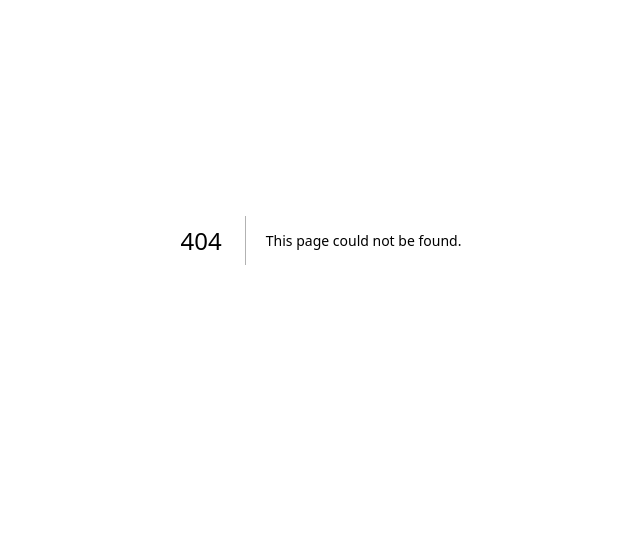
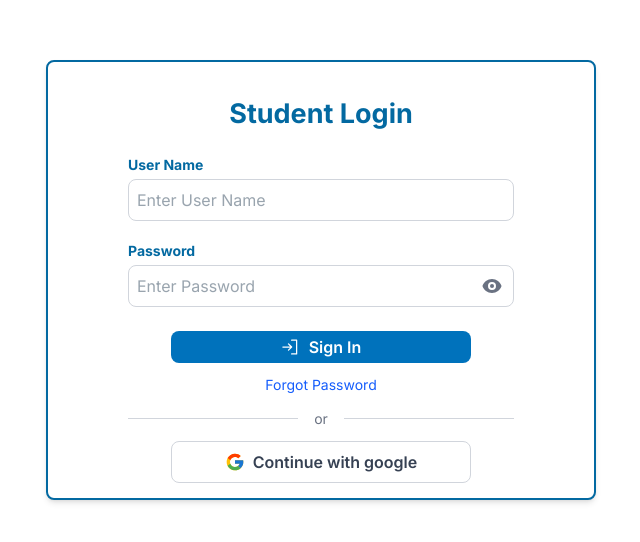
Before and after one commit to Abhirsr/Student_portal_Scsvmv, a Next.js app in the folder scsvmvportal/: page /Login in a window 1280 px wide. Before the commit this address had no page. Shown: the part 160-702 px from the top of the page, without its empty margins (319-959 px from the left). Built offline with nearby package versions, Linux system fonts and the light colour scheme.

Commit message:
added react icons

```diff
--- a/scsvmvportal/package.json
+++ b/scsvmvportal/package.json
@@ -16,6 +16,7 @@
     "next": "15.4.6",
     "react": "19.1.0",
     "react-dom": "19.1.0",
+    "react-icons": "^5.5.0",
     "tailwind-merge": "^3.3.1"
   },
   "devDependencies": {
--- /dev/null
+++ b/scsvmvportal/src/app/Login/page.tsx
@@ -0,0 +1,14 @@
+// src/app/login/page.tsx
+
+import type { Metadata } from 'next';
+import LoginForm from '@/components/ui/LoginForm'; // Import our new component
+
+// Export metadata from the Server Component
+export const metadata: Metadata = {
+  title: 'Student Portal Login',
+};
+
+// This is now a simple Server Component that renders the form
+export default function LoginPage() {
+  return <LoginForm />;
+}
--- /dev/null
+++ b/scsvmvportal/src/components/ui/LoginForm.tsx
@@ -0,0 +1,108 @@
+"use client";
+
+import React, { useState } from 'react';
+import type { Metadata } from "next";
+
+// 👉 Import icons from react-icons
+import { FcGoogle } from 'react-icons/fc';
+import { HiEye, HiEyeOff } from 'react-icons/hi';
+import {PiSignIn} from 'react-icons/pi';
+
+export const metadata: Metadata = {
+  title: "Login to Your Account",
+};
+
+export default function LoginForm() {
+  const [showPassword, setShowPassword] = useState(false);
+
+  return (
+    <div className="flex min-h-screen items-center justify-center bg-white">
+      <div className="w-full max-w-[550px] mt-[80px] mx-auto py-5 h-full max-h-[440px] rounded-md border-[#0369A1] border-2 bg-white shadow-md ">
+
+        <h2 className="mb-2 text-center text-[27px] font-bold text-[#0369A1] p-3">
+          Student Login
+        </h2>
+
+        <form>
+          <div className="space-y-5 px-20">
+            <div>
+              <label
+                htmlFor="username"
+                className="mb-1 block text-sm font-bold text-[#0369A1]"
+              >
+                User Name
+              </label>
+              <input
+                type="text"
+                id="username"
+                placeholder="Enter User Name"
+                className="w-full rounded-md border border-gray-300 p-2 focus:border-blue-500 focus:ring-blue-500 text-[#34495E]"
+              />
+            </div>
+
+            <div>
+              <label
+                htmlFor="password"
+                className="mb-1 block text-sm font-bold text-[#0369A1]"
+              >
+                Password
+              </label>
+              <div className="relative">
+                <input
+                  type={showPassword ? 'text' : 'password'}
+                  id="password"
+                  placeholder="Enter Password"
+                  className="w-full rounded-md border border-gray-300 p-2 pr-10 focus:border-blue-500 focus:ring-blue-500 text-[#34495E]"
+                />
+                <button
+                  type="button"
+                  onClick={() => setShowPassword(!showPassword)}
+                  className="absolute inset-y-0 right-0 flex items-center pr-3"
+                >
+                  {showPassword ? (
+                    <HiEyeOff className="h-5 w-5 text-gray-500" />
+                  ) : (
+                    <HiEye className="h-5 w-5 text-gray-500" />
+                  )}
+                </button>
+              </div>
+            </div>
+          </div>
+
+          <div className="flex justify-center mt-6">
+            <button
+              type="submit"
+              className="flex w-[300px] items-center justify-center space-x-2 rounded-md bg-[#0072bc] p-1 px-1 font-semibold text-white hover:bg-[#0369A1]"
+            >
+                <PiSignIn className="h-5 w-5" />
+              <span>Sign In</span>
+            </button>
+          </div>
+        </form>
+
+        <div className="mt-0.5 text-center p-[1px]">
+          <a href="#" className="text-sm text-blue-600 p-0.25 hover:underline mt-2 block">
+            Forgot Password
+          </a>
+        </div>
+
+        <div className="my-3 flex items-center px-20">
+          <div className="flex-grow border-t border-gray-300"></div>
+          <span className="mx-4 flex-shrink text-sm text-gray-500">or</span>
+          <div className="flex-grow border-t border-gray-300"></div>
+        </div>
+
+        <div className="flex justify-center">
+          <button
+            type="button"
+            className="flex w-[300px] items-center justify-center space-x-2 rounded-md border border-gray-300 bg-white p-2 font-semibold text-gray-700 hover:bg-blue-100"
+          >
+            <FcGoogle className="h-5 w-5" />
+            <span>Continue with google</span>
+          </button>
+        </div>
+
+      </div>
+    </div>
+  );
+}
```
Also changed, not shown: 1 other file (tests, documents, lock files or other folders).
